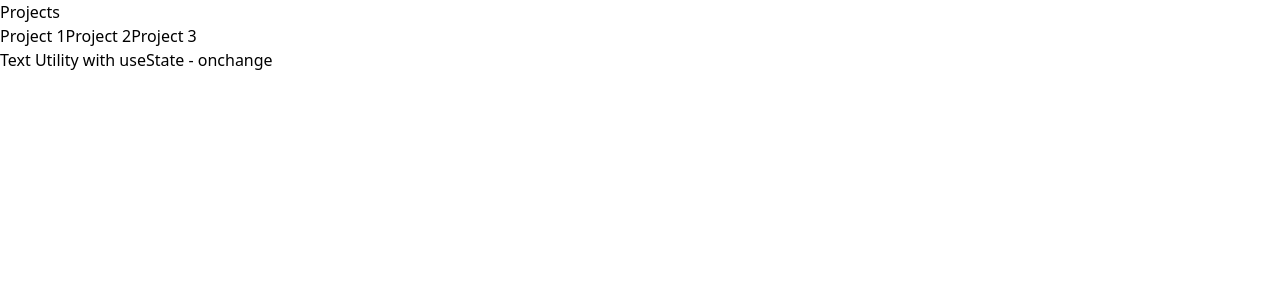
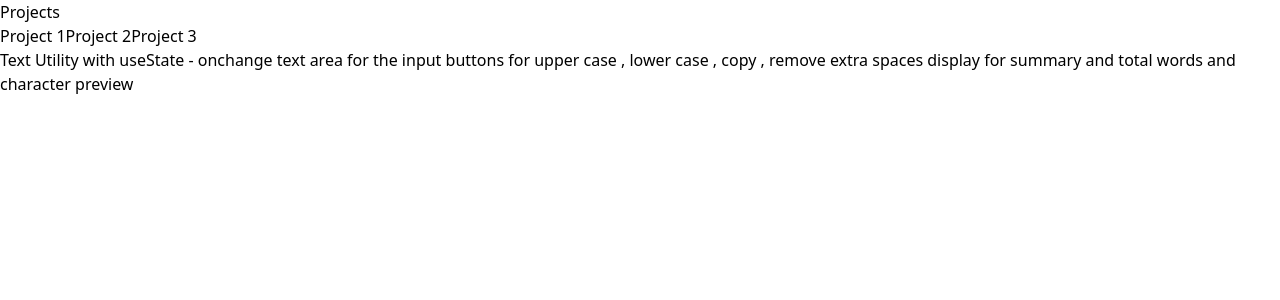
Before and after one commit to prachanda482244/react-minor-projects, a React (Vite) app in the folder react-minor-project/: page /project2 in a window 1280 px wide. Shown: the top 300 px of the page. Built offline with nearby package versions, Linux system fonts and the light colour scheme.

Commit message:
notes for project 2

```diff
--- a/react-minor-project/src/Projects/Project1/Project1BgChanger.jsx
+++ b/react-minor-project/src/Projects/Project1/Project1BgChanger.jsx
@@ -39,7 +39,7 @@ const Project1BgChanger = () => {
         setColor(e.target.value)
     }
     return (
-        <div style={{ backgroundColor: color }} className="min-w-screen p-2 min-h-screen">
+        <div style={{ backgroundColor: color }} className="min-w-screen  p-2 min-h-[545px]">
             <div className="text-white flex border-2 p-2 items-center justify-center rounded-lg flex-wrap gap-2  top-2">
                 {
                     popularColors.map((color) => (
@@ -53,6 +53,7 @@ const Project1BgChanger = () => {
                     ))
                 }
             </div>
+            <h1 className="text-center text-2xl text-white p-3">Background - Changer </h1>
         </div>
     )
 }
--- a/react-minor-project/src/Projects/Project2/Project2TextUtility.jsx
+++ b/react-minor-project/src/Projects/Project2/Project2TextUtility.jsx
@@ -2,6 +2,11 @@ const Project2TextUtility = () => {
     return (
         <div>
             Text Utility with useState - onchange
+            text area for the input
+            buttons for upper case , lower case  , copy , remove extra spaces
+            display for summary
+            and total words and character
+            preview
         </div>
     )
 }
```
